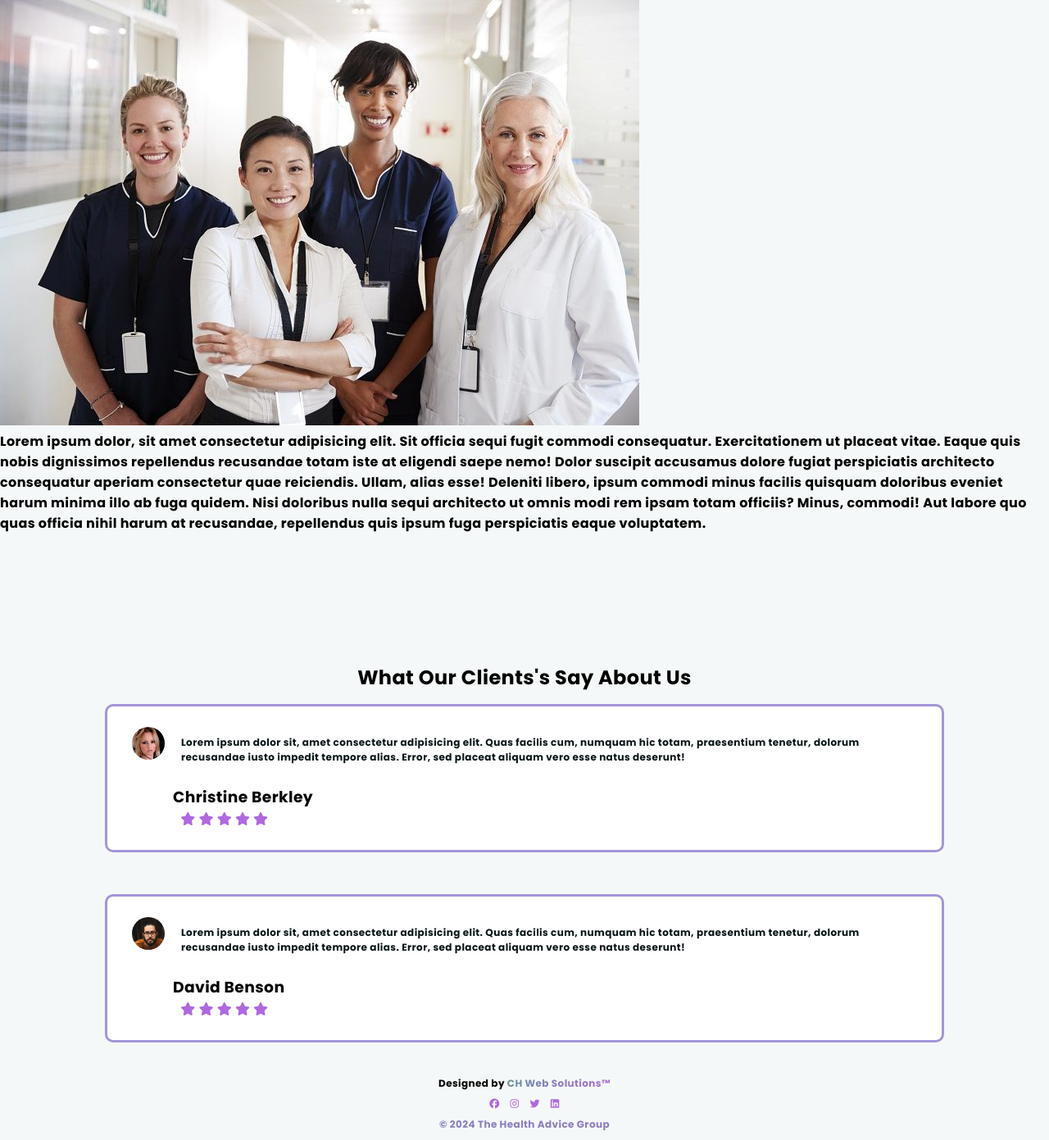
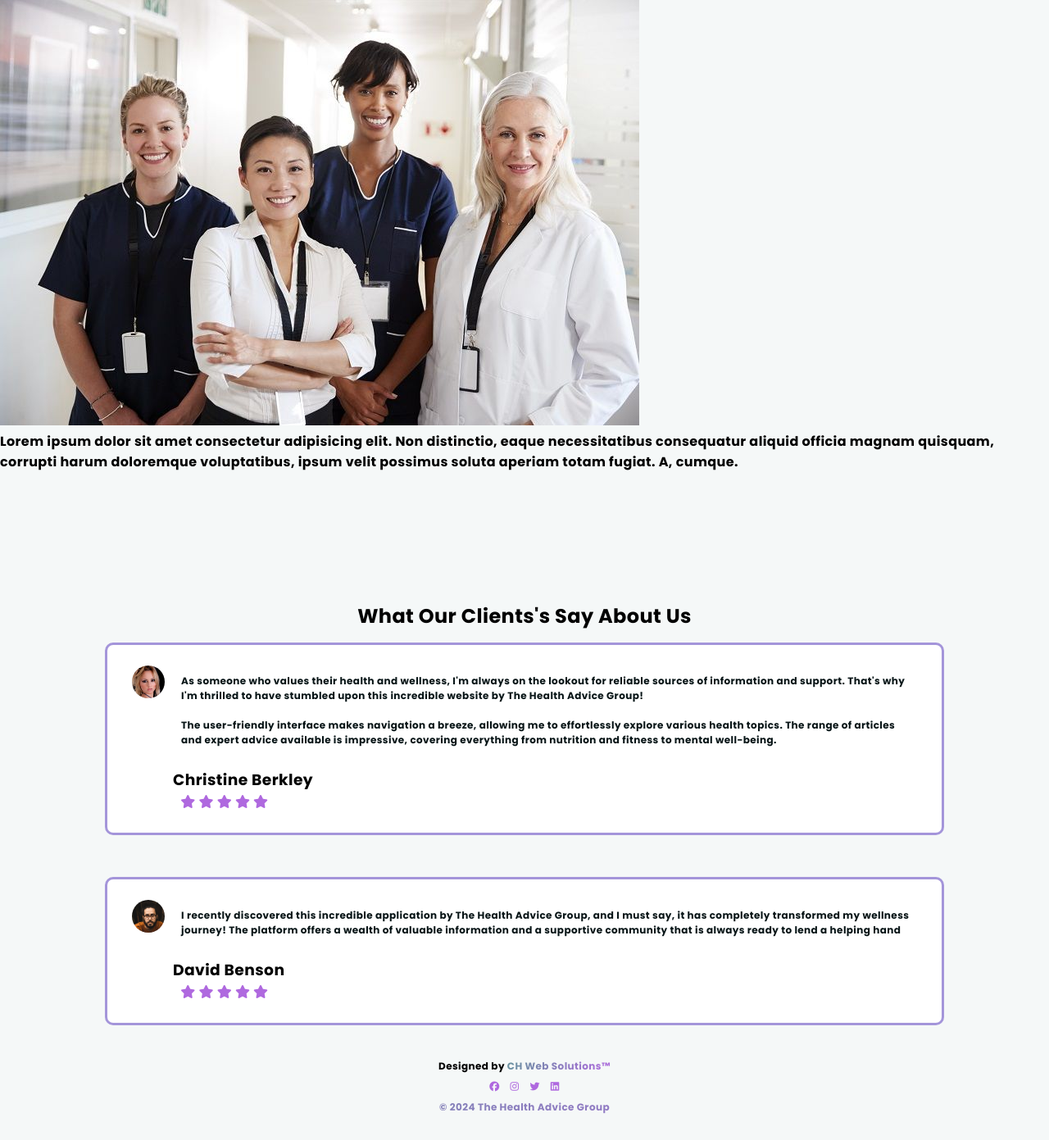
Before and after one commit to CallumhGit/Health-Advice-Group-Task-2, a Flask app: page / in a window 1280 px wide. Shown: the part 298-1689 px from the top of the page at 82% size. After the commit the page ends 1657 px from the top, so only its background shows below. Run offline with Flask 3, Linux system fonts and the light colour scheme.

Commit message:
changed reviews

```diff
--- a/templates/index.html
+++ b/templates/index.html
@@ -20,9 +20,7 @@
             <img src="/static/images/healthcareStaff.jpg" alt="Image of Health Care professionals">
         </div>
         <div class="col-2">
-            <p>Lorem ipsum dolor, sit amet consectetur adipisicing elit. Sit officia sequi fugit commodi consequatur. Exercitationem ut placeat vitae. Eaque quis nobis dignissimos repellendus recusandae totam iste at eligendi saepe nemo!
-            Dolor suscipit accusamus dolore fugiat perspiciatis architecto consequatur aperiam consectetur quae reiciendis. Ullam, alias esse! Deleniti libero, ipsum commodi minus facilis quisquam doloribus eveniet harum minima illo ab fuga quidem.
-            Nisi doloribus nulla sequi architecto ut omnis modi rem ipsam totam officiis? Minus, commodi! Aut labore quo quas officia nihil harum at recusandae, repellendus quis ipsum fuga perspiciatis eaque voluptatem.</p>
+            <p>Lorem ipsum dolor sit amet consectetur adipisicing elit. Non distinctio, eaque necessitatibus consequatur aliquid officia magnam quisquam, corrupti harum doloremque voluptatibus, ipsum velit possimus soluta aperiam totam fugiat. A, cumque.</p>
         </div>
     </div>
 </section>
@@ -34,9 +32,14 @@
       <div class="testimonial-col">
         <img src="/static/images/user1.jpg">
         <div>
-          <p>Lorem ipsum dolor sit, amet consectetur adipisicing elit. Quas facilis cum, numquam hic totam, praesentium
-            tenetur, dolorum recusandae iusto impedit tempore alias. Error, sed placeat aliquam vero esse natus
-            deserunt!</p>
+          <p>As someone who values their health and wellness, I'm always on the lookout for reliable
+            sources of information and support.
+            That's why I'm thrilled to have stumbled upon this incredible
+            website by The Health Advice Group! <br><br>
+            The user-friendly interface makes navigation a breeze, allowing me to effortlessly explore various
+             health topics. The range of articles and expert advice available
+             is impressive, covering everything from nutrition and fitness to mental well-being.
+          </p>
           <h3>Christine Berkley</h3>
           <div class='star'>
             <i class='fa fa-star'></i>
@@ -50,9 +53,10 @@
       <div class="testimonial-col">
         <img src="/static/images/user2.jpg">
         <div>
-          <p>Lorem ipsum dolor sit, amet consectetur adipisicing elit. Quas facilis cum, numquam hic totam, praesentium
-            tenetur, dolorum recusandae iusto impedit tempore alias. Error, sed placeat aliquam vero esse natus
-            deserunt!</p>
+          <p>I recently discovered this incredible application by The Health Advice Group,
+            and I must say, it has completely transformed my wellness journey!
+            The platform offers a wealth of valuable information and a supportive community
+            that is always ready to lend a helping hand</p>
           <h3>David Benson</h3>
           <div class="star">
             <i class='fa fa-star'></i>
```
